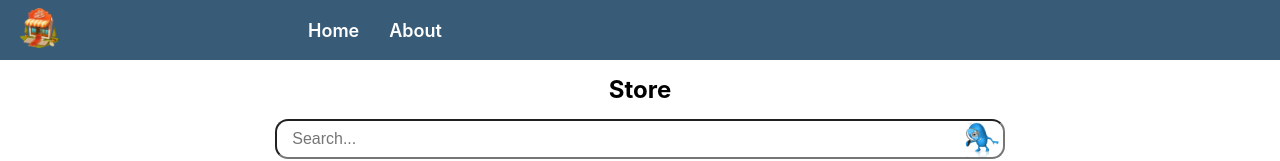
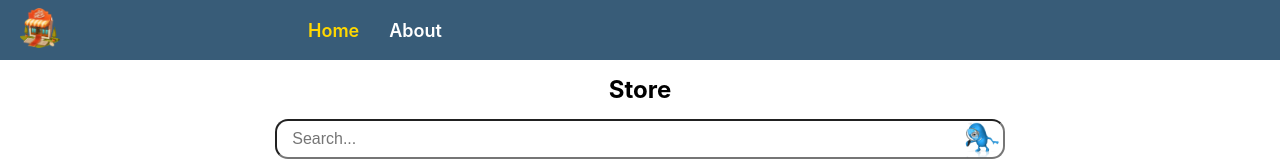
Before and after one commit to Siaw4ik/Rss-React, a React (Create React App) app in the folder react-components/: page / in a window 1280 px wide. Shown: the top 161 px of the page. Built offline with nearby package versions, Linux system fonts and the light colour scheme.

Commit message:
feat: add deploy and add header which shows the current page

```diff
--- a/react-components/package.json
+++ b/react-components/package.json
@@ -10,6 +10,7 @@
     "@types/node": "^16.18.15",
     "@types/react": "^18.0.28",
     "@types/react-dom": "^18.0.11",
+    "gh-pages": "^5.0.0",
     "react": "^18.2.0",
     "react-dom": "^18.2.0",
     "react-router-dom": "^6.9.0",
@@ -24,7 +25,9 @@
     "build": "react-scripts build",
     "test": "jest --detectOpenHandles --forceExit ----coverage --collectCoverageFrom='./src/components/**/*.{ts,tsx}' --collectCoverageFrom='./src/pages/**/*.{ts,tsx}' --collectCoverageFrom='src/**/*.tsx'",
     "coverage": "npm test -- --coverage --collectCoverageFrom='./src/components/**/*.{ts,tsx}' --collectCoverageFrom='./src/pages/**/*.{ts,tsx}' --collectCoverageFrom='src/**/*.tsx'",
-    "eject": "react-scripts eject"
+    "eject": "react-scripts eject",
+    "predeploy": "npm run build",
+    "deploy": "gh-pages -d build"
   },
   "eslintConfig": {
     "extends": [
--- a/react-components/src/App.tsx
+++ b/react-components/src/App.tsx
@@ -19,7 +19,7 @@ class App extends Component {
           <main className="main">
             <Routes>
               <Route path="/" element={<HomePage />} />
-              <Route path="about" element={<AboutPage />} />
+              <Route path="/about" element={<AboutPage />} />
               <Route path="*" element={<NotFoundPage />} />
             </Routes>
           </main>
--- a/react-components/src/components/Header.tsx
+++ b/react-components/src/components/Header.tsx
@@ -1,5 +1,5 @@
 import React, { Component } from 'react';
-import { Link } from 'react-router-dom';
+import { NavLink } from 'react-router-dom';
 import logo from '../assets/logo-store.png';
 
 export class Header extends Component {
@@ -7,22 +7,44 @@ export class Header extends Component {
     return (
       <header data-testid="header" className="header">
         <div>
-          <Link to="/" className="logo">
+          <NavLink to="/" className="logo">
             <img className="logo" src={logo} alt="" />
-          </Link>
+          </NavLink>
         </div>
         <div className="wrapper_navigation">
           <nav className="navigation">
             <ul>
               <li>
-                <Link className="navigation_link" to="/">
+                <NavLink
+                  className="navigation_link"
+                  to="/"
+                  style={({ isActive }) =>
+                    isActive
+                      ? {
+                          textDecoration: 'none',
+                          color: 'gold',
+                        }
+                      : {}
+                  }
+                >
                   Home
-                </Link>
+                </NavLink>
               </li>
               <li>
-                <Link className="navigation_link" to="about">
+                <NavLink
+                  className="navigation_link"
+                  to="about"
+                  style={({ isActive }) =>
+                    isActive
+                      ? {
+                          textDecoration: 'none',
+                          color: 'gold',
+                        }
+                      : {}
+                  }
+                >
                   About
-                </Link>
+                </NavLink>
               </li>
             </ul>
           </nav>
```
Also changed, not shown: 1 other file (tests, documents, lock files or other folders).
